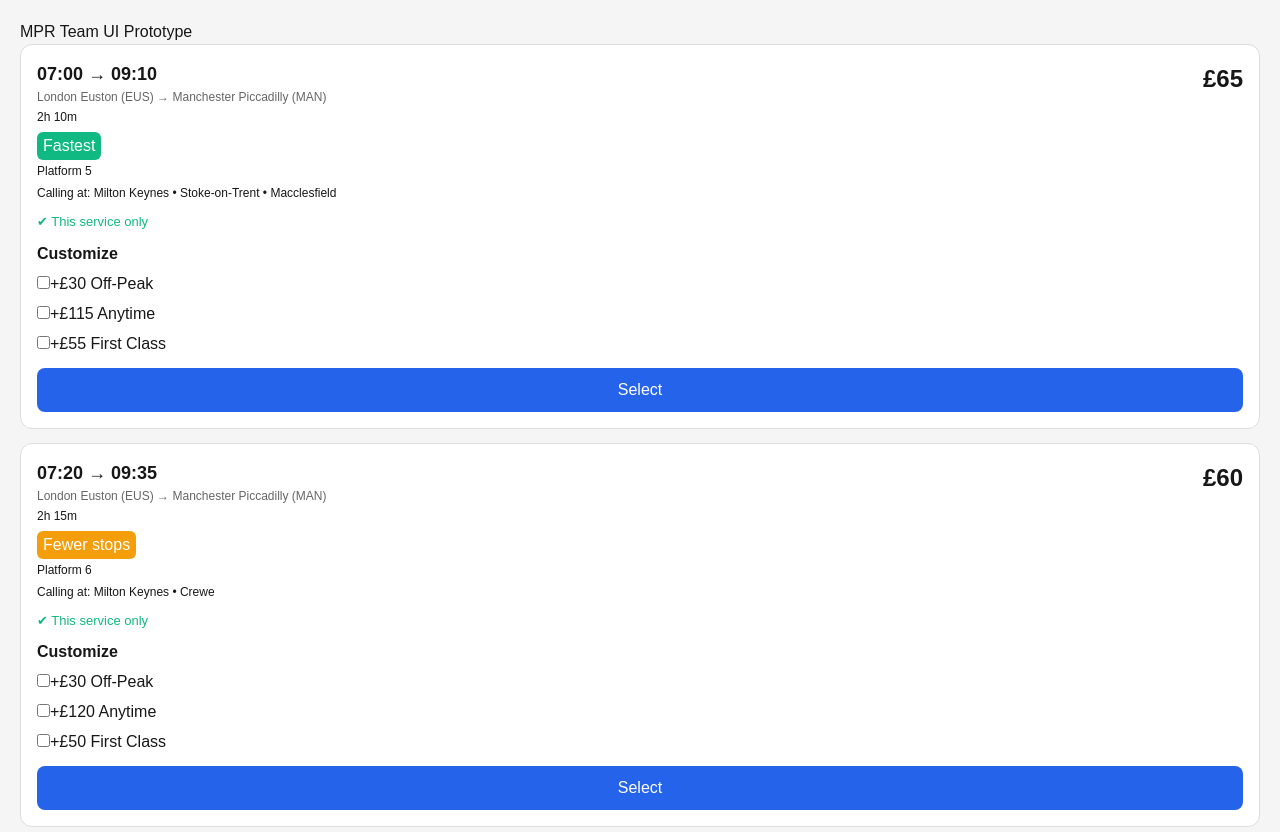
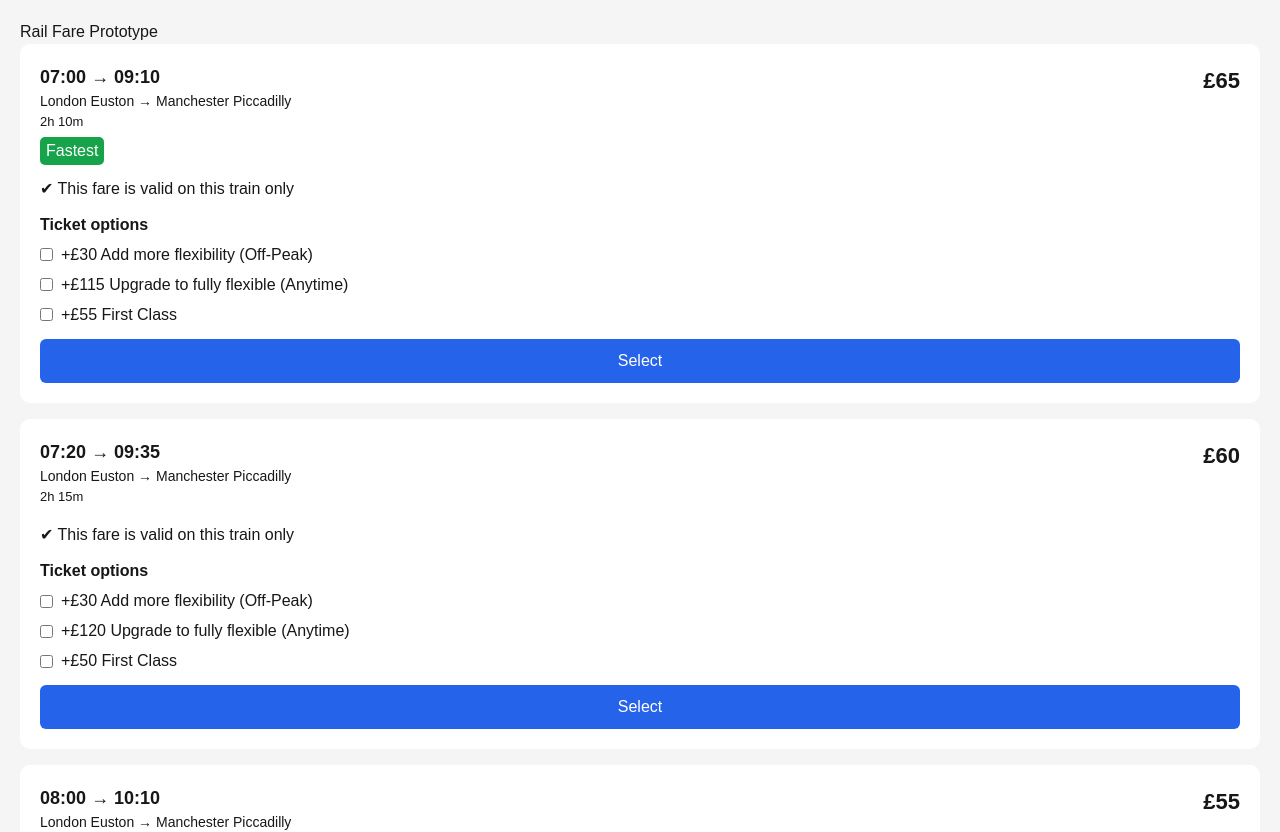
Before and after one commit to LotharG/rail-fare-prototype, a Next.js app: page / in a window 1280 px wide. Shown: the top 832 px of the page. Built offline with nearby package versions, Linux system fonts and the light colour scheme.

Commit message:
Add basket page and improve UI

```diff
--- a/app/page.tsx
+++ b/app/page.tsx
@@ -14,6 +14,7 @@ function getDurationMinutes(dep, arr) {
 export default function Home() {
   const [selectedJourney, setSelectedJourney] = useState(null);
   const [total, setTotal] = useState(0);
+  const [view, setView] = useState("list");
 
   const cheapestPrice = Math.min(
     ...data.journeys.map(j => getCheapestFare(j.fares).price)
@@ -25,9 +26,53 @@ export default function Home() {
     )
   );
 
+  // 👉 BASKET VIEW
+  if (view === "basket" && selectedJourney) {
+    return (
+      <div style={styles.container}>
+        <h1>Review your journey</h1>
+
+        <div style={styles.card}>
+          <p><strong>1 adult travelling</strong></p>
+
+          <p>
+            {selectedJourney.origin} → {selectedJourney.destination}
+          </p>
+
+          <p>
+            Depart: {selectedJourney.departure}
+            <br />
+            Arrive: {selectedJourney.arrival}
+          </p>
+
+          <p style={styles.restrictions}>
+            This ticket is valid only on the selected train.
+            Upgrade options allow travel on other services.
+          </p>
+
+          <h2>Total: £{total}</h2>
+
+          <div style={styles.actions}>
+            <button style={styles.primary}>
+              Continue
+            </button>
+
+            <button
+              style={styles.secondary}
+              onClick={() => setView("list")}
+            >
+              Go back
+            </button>
+          </div>
+        </div>
+      </div>
+    );
+  }
+
+  // 👉 MAIN VIEW
   return (
     <div style={styles.container}>
-      <h1>MPR Team UI Prototype</h1>
+      <h1>Rail Fare Prototype</h1>
 
       {data.journeys.map(journey => {
         const basePrice = getCheapestFare(journey.fares).price;
@@ -44,20 +89,46 @@ export default function Home() {
               setTotal(basePrice);
             }}
             onPriceChange={(p) => setTotal(p.total)}
+            onContinue={() => setView("basket")}
           />
         );
       })}
-
-      {selectedJourney && (
-        <div style={styles.summary}>
-          Total: £{total}
-        </div>
-      )}
     </div>
   );
 }
 
 const styles = {
-  container: { padding: "20px", background: "#f5f5f5" },
-  summary: { marginTop: "20px", padding: "16px", background: "#fff", fontSize: "22px" }
+  container: {
+    padding: "20px",
+    background: "#f5f5f5"
+  },
+  card: {
+    background: "white",
+    padding: "20px",
+    borderRadius: "12px",
+    marginTop: "20px"
+  },
+  restrictions: {
+    marginTop: "10px",
+    fontSize: "14px",
+    color: "#374151"
+  },
+  actions: {
+    marginTop: "20px",
+    display: "flex",
+    gap: "10px"
+  },
+  primary: {
+    padding: "12px",
+    background: "#111827",
+    color: "white",
+    border: "none",
+    borderRadius: "8px"
+  },
+  secondary: {
+    padding: "12px",
+    background: "white",
+    border: "2px solid #d1d5db",
+    borderRadius: "8px"
+  }
 };
--- a/components/JourneyCard.jsx
+++ b/components/JourneyCard.jsx
@@ -7,11 +7,10 @@ import {
   getFirstClassFare
 } from "../lib/pricing";
 
-// ✅ Duration helpers
 function getDurationMinutes(dep, arr) {
   const [dh, dm] = dep.split(":").map(Number);
   const [ah, am] = arr.split(":").map(Number);
-  return (ah * 60 + am) - (dh * 60 + dm);
+  return ah * 60 + am - (dh * 60 + dm);
 }
 
 function formatDuration(mins) {
@@ -20,54 +19,14 @@ function formatDuration(mins) {
   return `${h}h ${m}m`;
 }
 
-// ✅ FIXED timeline logic
-function getValidityBlocks(type) {
-  if (type === "advance") return null;
-
-  // 🔥 Anytime = fully valid all day
-  if (type === "anytime") {
-    return [
-      { label: "06", valid: true },
-      { label: "07", valid: true },
-      { label: "08", valid: true },
-      { label: "09", valid: true },
-      { label: "10", valid: true },
-      { label: "11", valid: true },
-      { label: "12", valid: true },
-      { label: "13", valid: true },
-      { label: "14", valid: true },
-      { label: "15", valid: true },
-      { label: "16", valid: true },
-      { label: "17", valid: true },
-      { label: "18", valid: true }
-    ];
-  }
-
-  // Off-peak
-  return [
-    { label: "06", valid: false },
-    { label: "07", valid: false },
-    { label: "08", valid: false },
-    { label: "09", valid: true },
-    { label: "10", valid: true },
-    { label: "11", valid: true },
-    { label: "12", valid: true },
-    { label: "13", valid: true },
-    { label: "14", valid: true },
-    { label: "15", valid: true },
-    { label: "16", valid: false },
-    { label: "17", valid: false },
-    { label: "18", valid: false }
-  ];
-}
-
 export default function JourneyCard({
   journey,
   selected,
   onSelect,
   onPriceChange,
   isCheapest,
-  fastestDuration
+  fastestDuration,
+  onContinue
 }) {
   const cheapest = getCheapestFare(journey.fares);
   const ladder = buildFlexibilityLadder(journey.fares);
@@ -88,32 +47,27 @@ export default function JourneyCard({
   const [addAnytime, setAddAnytime] = useState(false);
   const [addFirst, setAddFirst] = useState(false);
 
-  // Active fare type
-  let activeFareType = "advance";
-  if (addAnytime) activeFareType = "anytime";
-  else if (addFlex) activeFareType = "off_peak";
+  let total = cheapest.price;
 
-  // Total price
-  let total = cheapest.price;
   if (addAnytime) total += anytimeUpgrade;
   else if (addFlex) total += flexUpgrade;
+
   if (addFirst) total += firstUpgrade;
 
-  // Journey metrics
   const durationMins = getDurationMinutes(
     journey.departure,
     journey.arrival
   );
+
   const duration = formatDuration(durationMins);
   const stops = journey.callingPoints.length;
-
   const isFastest = durationMins === fastestDuration;
 
   useEffect(() => {
     if (selected) {
       onPriceChange({ total });
     }
-  }, [selected, total]);
+  }, [selected, total, onPriceChange]);
 
   useEffect(() => {
     if (!selected) {
@@ -124,12 +78,7 @@ export default function JourneyCard({
   }, [selected]);
 
   return (
-    <div
-      style={{
-        ...styles.card,
-        border: selected ? "2px solid #2563eb" : "1px solid #ddd"
-      }}
-    >
+    <div style={styles.card}>
       {/* HEADER */}
       <div style={styles.row}>
         <div>
@@ -138,84 +87,33 @@ export default function JourneyCard({
           </div>
 
           <div style={styles.route}>
-            {journey.origin} ({journey.originCode}) →{" "}
-            {journey.destination} ({journey.destinationCode})
+            {journey.origin} → {journey.destination}
           </div>
 
           <div style={styles.duration}>{duration}</div>
 
-          <div style={styles.badgeRow}>
-            {isFastest && (
-              <span style={styles.fastBadge}>Fastest</span>
-            )}
-            {stops === 0 && (
-              <span style={styles.directBadge}>Direct</span>
-            )}
-            {stops <= 2 && !isFastest && (
-              <span style={styles.fewStopsBadge}>Fewer stops</span>
-            )}
-          </div>
-
-          <div style={styles.meta}>
-            Platform {journey.platform}
-          </div>
-
-          <div style={styles.calls}>
-            Calling at: {journey.callingPoints.join(" • ")}
+          <div style={styles.badges}>
+            {isFastest && <span style={styles.green}>Fastest</span>}
+            {stops === 0 && <span style={styles.blue}>Direct</span>}
           </div>
         </div>
 
-        <div style={styles.priceBlock}>
-          {isCheapest && (
-            <span style={styles.badge}>Cheapest</span>
-          )}
+        <div>
+          {isCheapest && <div style={styles.green}>Cheapest</div>}
           <div style={styles.price}>£{total}</div>
         </div>
       </div>
 
       {/* VALIDITY */}
-      <div style={styles.base}>
-        {activeFareType === "advance" ? (
-          <div style={styles.serviceOnly}>
-            ✔ This service only
-          </div>
-        ) : (
-          <div>
-            <div style={styles.validityLabel}>
-              {activeFareType === "anytime"
-                ? "Valid all day"
-                : "Ticket validity"}
-            </div>
-
-            <div style={styles.timelineWrapper}>
-              {getValidityBlocks(activeFareType).map((b, i) => (
-                <div key={i} style={styles.timelineItem}>
-                  <div
-                    style={{
-                      ...styles.block,
-                      background: b.valid
-                        ? "#10b981"
-                        : "#ef4444"
-                    }}
-                  />
-                  <div style={styles.label}>
-                    {i % 3 === 0 ? b.label : ""}
-                  </div>
-                </div>
-              ))}
-            </div>
-
-            <div style={styles.legend}>
-              <span>🟩 Valid</span>
-              <span>🟥 Not valid</span>
-            </div>
-          </div>
-        )}
+      <div style={styles.section}>
+        <p>
+          ✔ This fare is valid on this train only
+        </p>
       </div>
 
-      {/* ADD-ONS */}
-      <div style={styles.options}>
-        <strong>Customize</strong>
+      {/* OPTIONS */}
+      <div style={styles.section}>
+        <strong>Ticket options</strong>
 
         {flexFare && (
           <label style={styles.option}>
@@ -227,7 +125,7 @@ export default function JourneyCard({
                 setAddAnytime(false);
               }}
             />
-            +£{flexUpgrade} Off-Peak
+            +£{flexUpgrade} Add more flexibility (Off-Peak)
           </label>
         )}
 
@@ -241,7 +139,7 @@ export default function JourneyCard({
                 setAddFlex(false);
               }}
             />
-            +£{anytimeUpgrade} Anytime
+            +£{anytimeUpgrade} Upgrade to fully flexible (Anytime)
           </label>
         )}
 
@@ -257,53 +155,67 @@ export default function JourneyCard({
         )}
       </div>
 
-      {/* BUTTON */}
-      <button onClick={onSelect} style={styles.button}>
-        {selected ? "Selected" : "Select"}
+      {/* SELECT */}
+      <button onClick={onSelect} style={styles.primary}>
+        {selected ? "Selected ✓" : "Select"}
       </button>
+
+      {/* POST SELECT */}
+      {selected && (
+        <div style={styles.section}>
+          <button style={styles.secondary}>Add return</button>
+          <button style={styles.secondary}>Add another journey</button>
+
+          <button onClick={onContinue} style={styles.dark}>
+            Continue to basket →
+          </button>
+        </div>
+      )}
     </div>
   );
 }
 
 const styles = {
   card: {
-    background: "#fff",
-    padding: "16px",
-    borderRadius: "12px",
-    marginBottom: "14px"
+    background: "white",
+    padding: "20px",
+    borderRadius: "10px",
+    marginBottom: "16px"
   },
   row: {
     display: "flex",
     justifyContent: "space-between"
   },
   time: { fontSize: "18px", fontWeight: "600" },
-  route: { fontSize: "12px", color: "#666" },
-  duration: { fontSize: "12px", marginTop: "2px" },
-  meta: { fontSize: "12px", marginTop: "2px" },
-  calls: { fontSize: "12px", marginTop: "4px" },
-  badgeRow: { display: "flex", gap: "6px", marginTop: "6px" },
-  fastBadge: { background: "#10b981", color: "white", padding: "2px 6px", borderRadius: "6px" },
-  directBadge: { background: "#3b82f6", color: "white", padding: "2px 6px", borderRadius: "6px" },
-  fewStopsBadge: { background: "#f59e0b", color: "white", padding: "2px 6px", borderRadius: "6px" },
-  priceBlock: { textAlign: "right" },
-  price: { fontSize: "24px", fontWeight: "700" },
-  badge: { background: "#10b981", color: "white", padding: "2px 6px", borderRadius: "6px" },
-  base: { marginTop: "10px" },
-  serviceOnly: { fontSize: "13px", color: "#10b981" },
-  validityLabel: { fontSize: "12px" },
-  timelineWrapper: { display: "flex", gap: "4px", marginTop: "6px" },
-  timelineItem: { display: "flex", flexDirection: "column", alignItems: "center" },
-  block: { width: "20px", height: "14px", borderRadius: "3px" },
-  label: { fontSize: "10px" },
-  legend: { display: "flex", gap: "10px", fontSize: "11px", marginTop: "6px" },
-  options: { marginTop: "10px" },
-  option: { display: "block", marginTop: "6px" },
-  button: {
+  route: { fontSize: "14px" },
+  duration: { fontSize: "13px" },
+  badges: { marginTop: "5px", display: "flex", gap: "6px" },
+  green: { background: "#16a34a", color: "white", padding: "2px 6px", borderRadius: "5px" },
+  blue: { background: "#2563eb", color: "white", padding: "2px 6px", borderRadius: "5px" },
+  price: { fontSize: "22px", fontWeight: "700" },
+  section: { marginTop: "12px", display: "flex", flexDirection: "column", gap: "6px" },
+  option: { display: "flex", gap: "8px", alignItems: "center" },
+  primary: {
     marginTop: "12px",
     width: "100%",
     padding: "10px",
-    borderRadius: "8px",
     background: "#2563eb",
-    color: "white"
+    color: "white",
+    border: "none",
+    borderRadius: "6px"
+  },
+  secondary: {
+    padding: "8px",
+    background: "#f3f4f6",
+    border: "1px solid #ddd",
+    borderRadius: "6px"
+  },
+  dark: {
+    padding: "10px",
+    background: "#111827",
+    color: "white",
+    border: "none",
+    borderRadius: "6px",
+    marginTop: "6px"
   }
 };
```
